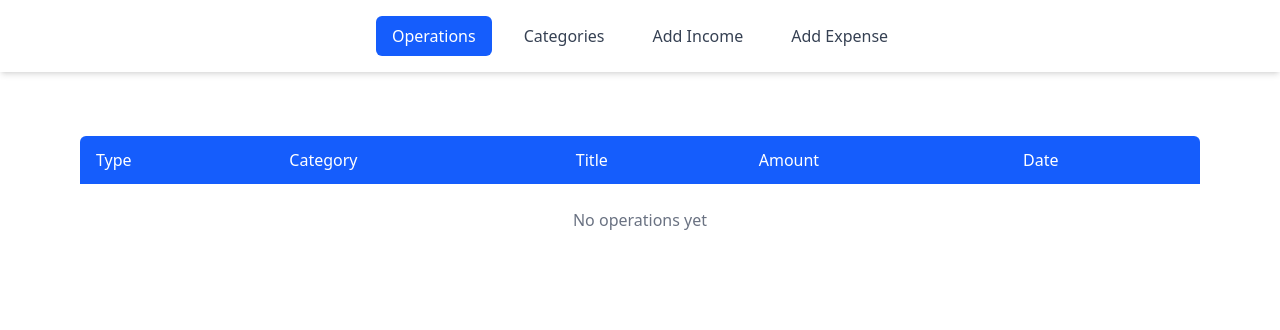
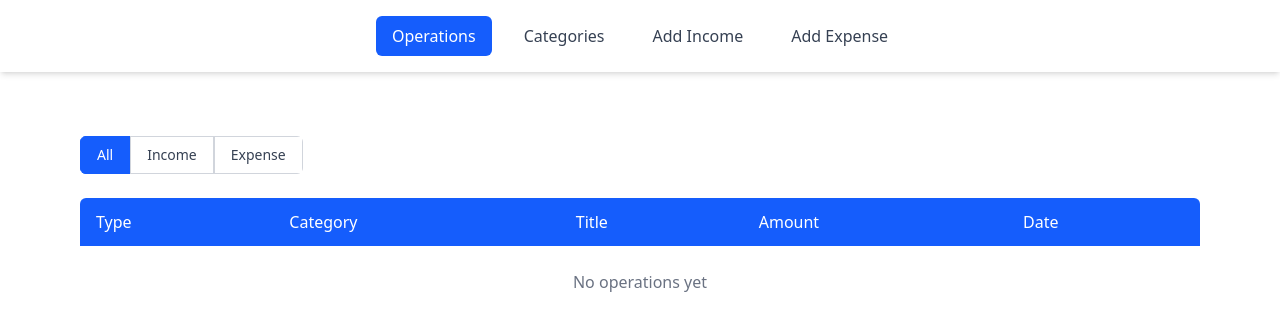
Before and after one commit to Necroempath/opsManager, a React (Vite) app: page / in a window 1280 px wide. Shown: the top 330 px of the page. Built offline with nearby package versions, Linux system fonts and the light colour scheme.

Commit message:
type filtration compeleted

```diff
--- a/src/Models/Operation.ts
+++ b/src/Models/Operation.ts
@@ -1,6 +1,8 @@
 import {v4 as uuidv4} from 'uuid';
 
 export type OperationType = 'income' | 'expense';
+
+export type OperationFilter = 'all' | 'income' | 'expense';
 
 export interface OperationProps {
   id: string;
--- a/src/components/AddOperationForm.tsx
+++ b/src/components/AddOperationForm.tsx
@@ -69,7 +69,7 @@ const AddOperationForm: React.FC<AddOperationFormProps> = ({ type }) => {
    return (
     <form
       onSubmit={handleSubmit}
-      className="max-w-md rounded-md border m-auto mt-10 border-gray-300 bg-white p-6 shadow-md"
+      className="max-w-md rounded-md border m-auto border-gray-300 bg-white p-6 shadow-md"
     >
       <h2 className="mb-4 text-lg font-medium text-gray-800">
         Add {type === 'income' ? 'Income' : 'Expense'}
@@ -84,7 +84,7 @@ const AddOperationForm: React.FC<AddOperationFormProps> = ({ type }) => {
           className={`w-full rounded-md border px-3 py-2 text-md focus:outline-none focus:ring-2 ${
             errors.title
               ? 'border-red-400 focus:ring-red-300'
-              : 'border-gray-300 focus:ring-green-400'
+              : 'border-gray-300 focus:ring-blue-600'
           }`}
         />
         {errors.title && (
@@ -96,7 +96,7 @@ const AddOperationForm: React.FC<AddOperationFormProps> = ({ type }) => {
         <select
           value={categoryId}
           onChange={(e) => setCategoryId(e.target.value)}
-          className="w-full rounded-md border border-gray-300 px-3 py-2 text-md focus:outline-none focus:ring-2 focus:ring-green-400"
+          className="w-full rounded-md border border-gray-300 px-3 py-2 text-md focus:outline-none focus:ring-2 focus:ring-blue-600"
         >
           {categories.map((cat) => (
             <option key={cat.id} value={cat.id}>
@@ -115,7 +115,7 @@ const AddOperationForm: React.FC<AddOperationFormProps> = ({ type }) => {
           className={`w-full rounded-md border px-3 py-2 text-md focus:outline-none focus:ring-2 ${
             errors.amount
               ? 'border-red-400 focus:ring-red-300'
-              : 'border-gray-300 focus:ring-green-400'
+              : 'border-gray-300 focus:ring-blue-600'
           }`}
         />
         {errors.amount && (
@@ -131,7 +131,7 @@ const AddOperationForm: React.FC<AddOperationFormProps> = ({ type }) => {
           className={`w-full rounded-md border px-3 py-2 text-md focus:outline-none focus:ring-2 ${
             errors.date
               ? 'border-red-400 focus:ring-red-300'
-              : 'border-gray-300 focus:ring-green-400'
+              : 'border-gray-300 focus:ring-blue-600'
           }`}
         />
         {errors.date && (
--- a/src/components/OperationTable.tsx
+++ b/src/components/OperationTable.tsx
@@ -14,7 +14,7 @@ const OperationTable: React.FC<OperationTableProps> = ({
     categories.find((c) => c.id === id)?.name ?? "Unknown";
 
   return (
-    <div className="overflow-hidden rounded-md mt-10">
+    <div className="overflow-hidden rounded-md">
       <table className="w-full border-collapse text-md">
 
         <thead className="bg-blue-600 text-white">
--- /dev/null
+++ b/src/components/OperationTypeFilter.tsx
@@ -0,0 +1,52 @@
+import React from 'react';
+import type { OperationFilter } from '../Models/Operation';
+
+interface OperationTypeFilterProps {
+  value: OperationFilter;
+  onChange: (value: OperationFilter) => void;
+}
+
+const baseBtn =
+  'px-4 py-2 text-sm font-medium transition-colors focus:outline-none';
+
+const OperationTypeFilter: React.FC<OperationTypeFilterProps> = ({ value, onChange }) => {
+  const buttonClass = (active: boolean, variant: 'default' | 'income' | 'expense') =>
+    [
+      baseBtn,
+      'border',
+      active
+        ? variant === 'income'
+          ? 'bg-green-500 border-green-500 text-white'
+          : variant === 'expense'
+          ? 'bg-red-500 border-red-500 text-white'
+          : 'bg-blue-600 border-blue-600 text-white'
+        : 'bg-white text-gray-700 border-gray-300 hover:bg-gray-100',
+    ].join(' ');
+
+  return (
+    <div className="inline-flex mb-6 rounded-md overflow-hidden">
+      <button
+        className={buttonClass(value === 'all', 'default')}
+        onClick={() => onChange('all')}
+      >
+        All
+      </button>
+
+      <button
+        className={buttonClass(value === 'income', 'income')}
+        onClick={() => onChange('income')}
+      >
+        Income
+      </button>
+
+      <button
+        className={buttonClass(value === 'expense', 'expense')}
+        onClick={() => onChange('expense')}
+      >
+        Expense
+      </button>
+    </div>
+  );
+};
+
+export default OperationTypeFilter;
--- a/src/pages/AddOperationPage.tsx
+++ b/src/pages/AddOperationPage.tsx
@@ -1,21 +1,24 @@
-import React from 'react'
-import AddOperationForm from '../components/AddOperationForm';
+import AddOperationForm from "../components/AddOperationForm";
 import { useParams, Navigate } from "react-router-dom";
-import { parseOperationType } from '../misc/parser';
+import { parseOperationType } from "../misc/parser";
 
 type RouteParams = {
   operationId?: string;
 };
 
 const AddOperationPage: React.FC = () => {
-  const {operationId} = useParams<RouteParams>();
+  const { operationId } = useParams<RouteParams>();
   const operationType = parseOperationType(operationId);
 
   if (!operationType) {
     return <Navigate to="/" replace />;
   }
 
-  return <AddOperationForm type={operationType} />;
+  return (
+    <div className="mt-10">
+      <AddOperationForm type={operationType} />
+    </div>
+  );
 };
 
 export default AddOperationPage;
--- a/src/pages/OperationsPage.tsx
+++ b/src/pages/OperationsPage.tsx
@@ -1,12 +1,30 @@
 import { useSelector } from "react-redux";
 import type { RootState } from "../store";
 import OperationTable from "../components/OperationTable";
+import OperationTypeFilter from "../components/OperationTypeFilter";
+import type { OperationFilter } from "../Models/Operation";
+import { useEffect, useState } from "react";
 
 const OperationsPage = () => {
-  const operations = useSelector((state: RootState) => state.operations.operations);
-  const categories = useSelector((state: RootState) => state.categories.categories);
+  const [type, setType] = useState<OperationFilter>("all");
 
-  return <OperationTable operations={operations} categories={categories} />;
+  const operations = useSelector(
+    (state: RootState) => state.operations.operations
+  ).filter((op) => (type === "all" ? true : op.type === type));
+
+  const categories = useSelector(
+    (state: RootState) => state.categories.categories
+  );
+
+  return (
+    <div className="mt-10">
+      <OperationTypeFilter
+        value={type}
+        onChange={(value: OperationFilter) => setType((p) => (p = value))}
+      />
+      <OperationTable operations={operations} categories={categories} />
+    </div>
+  );
 };
 
 export default OperationsPage;
```
